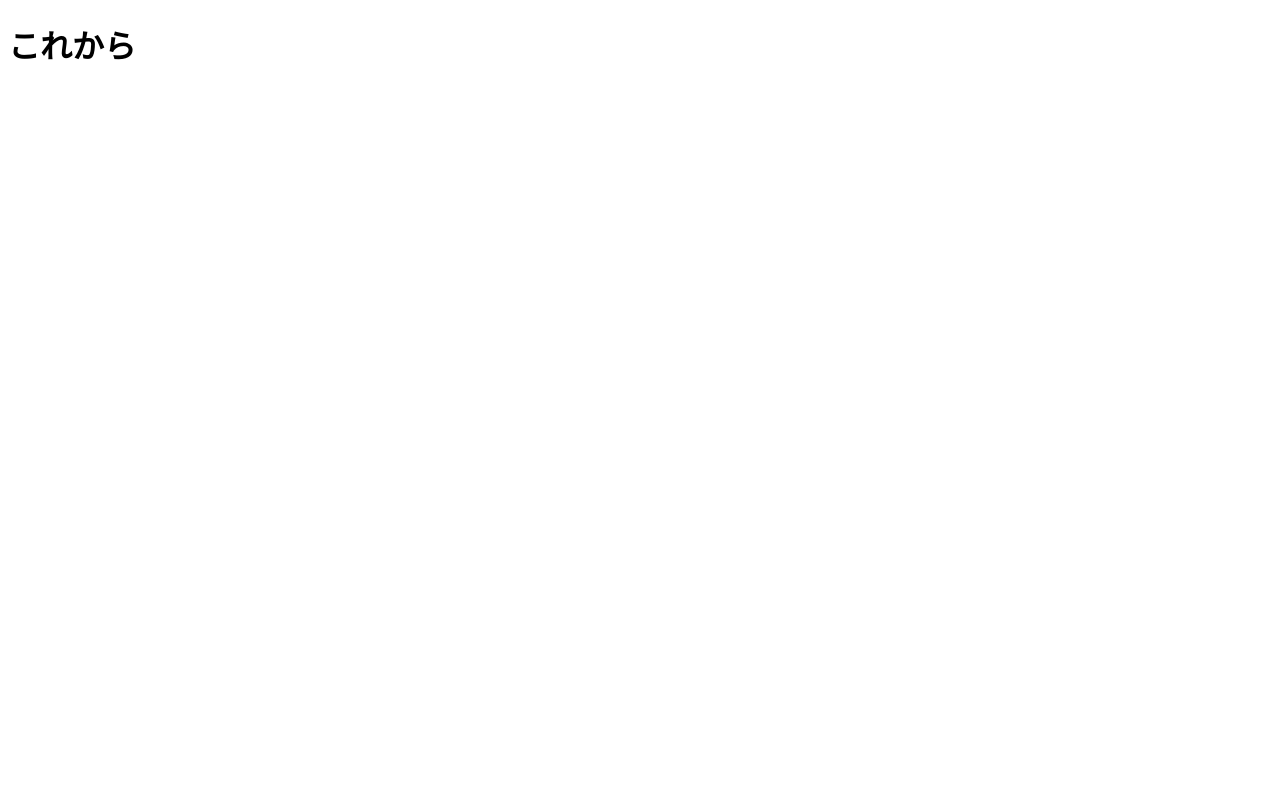
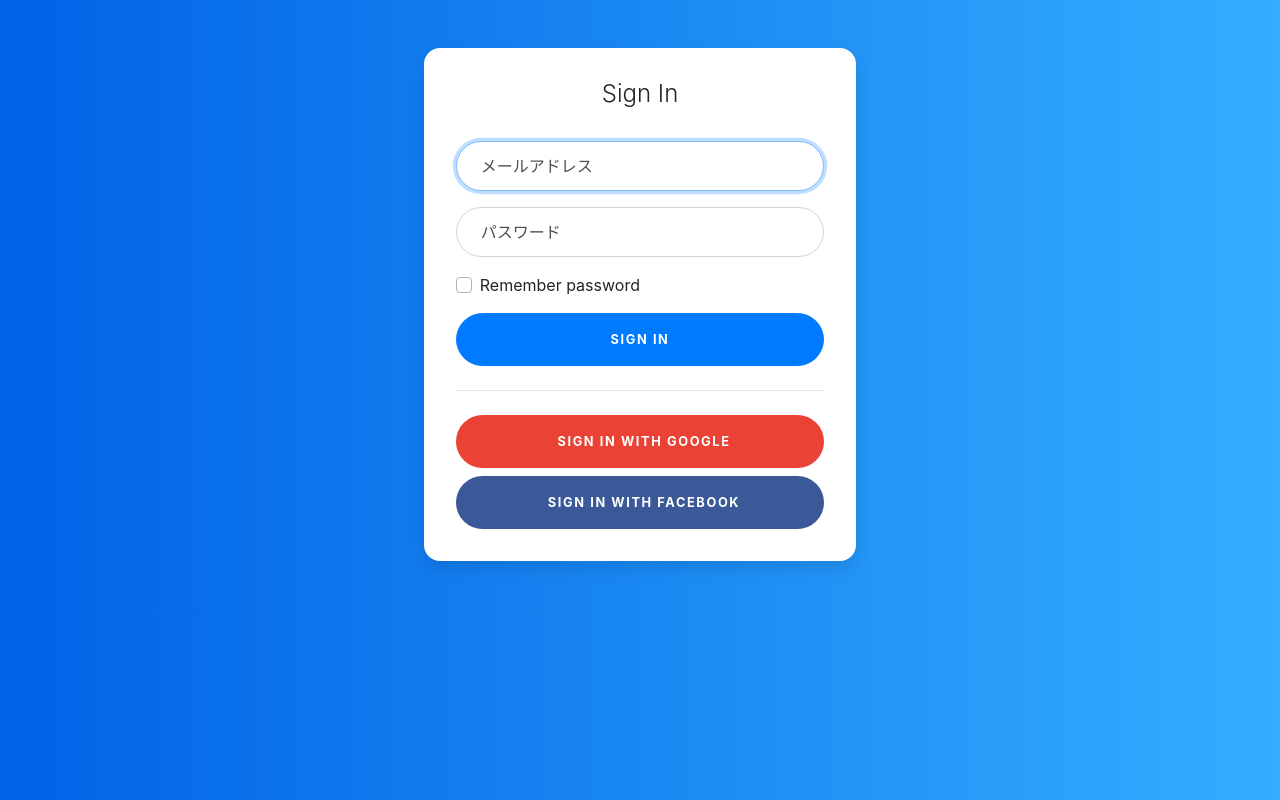
Before and after one commit to takapdayon/login_django, a Django app: page /login/ in a window 1280 px wide. Before the commit the page is almost empty. Run offline with Django 3.2, Linux system fonts and the light colour scheme; some libraries are stand-ins or nearby versions.

Commit message:
ローカルログイン機能実装

```diff
--- a/loginjango/settings.py
+++ b/loginjango/settings.py
@@ -136,6 +136,10 @@ USE_TZ = True
 
 STATIC_URL = '/static/'
 
+STATICFILES_DIRS = (
+    BASE_DIR / 'static',
+)
+
 LOGIN_URL = 'accounts:login'
-LOGIN_REDIRECT_URL = 'home'
+LOGIN_REDIRECT_URL = 'accounts:home'
 LOGOUT_REDIRECT_URL = 'accounts:login'
--- /dev/null
+++ b/static/css/style.css
@@ -0,0 +1,110 @@
+:root {
+  --input-padding-x: 1.5rem;
+  --input-padding-y: .75rem;
+}
+
+body {
+  background: #007bff;
+  background: linear-gradient(to right, #0062E6, #33AEFF);
+}
+
+.card-signin {
+  border: 0;
+  border-radius: 1rem;
+  box-shadow: 0 0.5rem 1rem 0 rgba(0, 0, 0, 0.1);
+}
+
+.card-signin .card-title {
+  margin-bottom: 2rem;
+  font-weight: 300;
+  font-size: 1.5rem;
+}
+
+.card-signin .card-body {
+  padding: 2rem;
+}
+
+.form-signin {
+  width: 100%;
+}
+
+.btn {
+  font-size: 80%;
+  border-radius: 5rem;
+  letter-spacing: .1rem;
+  font-weight: bold;
+  padding: 1rem;
+  transition: all 0.2s;
+}
+
+.form-label-group {
+  position: relative;
+  margin-bottom: 1rem;
+}
+
+.form-label-group input {
+  height: auto;
+  border-radius: 2rem;
+}
+
+.form-label-group>input,
+.form-label-group>label {
+  padding: var(--input-padding-y) var(--input-padding-x);
+}
+
+.form-label-group>label {
+  position: absolute;
+  top: 0;
+  left: 0;
+  display: block;
+  width: 100%;
+  margin-bottom: 0;
+  /* Override default `<label>` margin */
+  line-height: 1.5;
+  color: #495057;
+  border: 1px solid transparent;
+  border-radius: .25rem;
+  transition: all .1s ease-in-out;
+}
+
+.form-label-group input::-webkit-input-placeholder {
+  color: transparent;
+}
+
+.form-label-group input:-ms-input-placeholder {
+  color: transparent;
+}
+
+.form-label-group input::-ms-input-placeholder {
+  color: transparent;
+}
+
+.form-label-group input::-moz-placeholder {
+  color: transparent;
+}
+
+.form-label-group input::placeholder {
+  color: transparent;
+}
+
+.form-label-group input:not(:placeholder-shown) {
+  padding-top: calc(var(--input-padding-y) + var(--input-padding-y) * (2 / 3));
+  padding-bottom: calc(var(--input-padding-y) / 3);
+}
+
+.form-label-group input:not(:placeholder-shown)~label {
+  padding-top: calc(var(--input-padding-y) / 3);
+  padding-bottom: calc(var(--input-padding-y) / 3);
+  font-size: 12px;
+  color: #777;
+}
+
+.btn-google {
+  color: white;
+  background-color: #ea4335;
+}
+
+.btn-facebook {
+  color: white;
+  background-color: #3b5998;
+}
--- a/templates/base.html
+++ b/templates/base.html
@@ -1,9 +1,15 @@
+{% load static %}
 <!DOCTYPE html>
 <html lang="{{ LANGUAGE_CODE|default:"ja-jp" }}">
 <head>
     <meta charset="UTF-8">
     <title>{% block title %}{% endblock %}</title>
     <meta name="viewport" content="width=device-width, initial-scale=1, shrink-to-fit=no">
+    <link rel="stylesheet" href="https://stackpath.bootstrapcdn.com/bootstrap/4.3.1/css/bootstrap.min.css" integrity="sha384-ggOyR0iXCbMQv3Xipma34MD+dH/1fQ784/j6cY/iJTQUOhcWr7x9JvoRxT2MZw1T" crossorigin="anonymous">
+    <link rel="stylesheet" href="{% static 'css/style.css' %}">
+    <script src="https://code.jquery.com/jquery-3.3.1.slim.min.js" integrity="sha384-q8i/X+965DzO0rT7abK41JStQIAqVgRVzpbzo5smXKp4YfRvH+8abtTE1Pi6jizo" crossorigin="anonymous"></script>
+    <script src="https://cdnjs.cloudflare.com/ajax/libs/popper.js/1.14.7/umd/popper.min.js" integrity="sha384-UO2eT0CpHqdSJQ6hJty5KVphtPhzWj9WO1clHTMGa3JDZwrnQq4sF86dIHNDz0W1" crossorigin="anonymous"></script>
+    <script src="https://stackpath.bootstrapcdn.com/bootstrap/4.3.1/js/bootstrap.min.js" integrity="sha384-JjSmVgyd0p3pXB1rRibZUAYoIIy6OrQ6VrjIEaFf/nJGzIxFDsf4x0xIM+B07jRM" crossorigin="anonymous"></script>
 </head>
 <body>
     <main class="container">
--- a/templates/home.html
+++ b/templates/home.html
@@ -1,5 +1,6 @@
 {% extends "base.html" %}
+{% load static %}
 {% block title %}これから{% endblock title %}
 {% block content %}
-    <h1>これから</h1>
+    <a class="lead" href="{% url 'accounts:logout' %}">Logout</a>
 {% endblock content %}
--- a/templates/login.html
+++ b/templates/login.html
@@ -1,5 +1,38 @@
 {% extends "base.html" %}
+{% load static %}
 {% block title %}これから{% endblock title %}
 {% block content %}
-    <h1>これから</h1>
+<!-- This snippet uses Font Awesome 5 Free as a dependency. You can download it at fontawesome.io! -->
+  <div class="container">
+    <div class="row">
+      <div class="col-sm-9 col-md-7 col-lg-5 mx-auto">
+        <div class="card card-signin my-5">
+          <div class="card-body">
+            <h5 class="card-title text-center">Sign In</h5>
+            <form class="form-signin" method="POST">
+            {% csrf_token %}
+              <div class="form-label-group">
+                <input id="inputusername" name="username" class="form-control" placeholder="Email address" required autofocus>
+                <label for="inputusername">メールアドレス</label>
+              </div>
+
+              <div class="form-label-group">
+                <input type="password" name="password" id="inputPassword" class="form-control" placeholder="Password" required>
+                <label for="inputPassword">パスワード</label>
+              </div>
+
+              <div class="custom-control custom-checkbox mb-3">
+                <input type="checkbox" class="custom-control-input" id="customCheck1">
+                <label class="custom-control-label" for="customCheck1">Remember password</label>
+              </div>
+              <button class="btn btn-lg btn-primary btn-block text-uppercase" type="submit">Sign in</button>
+              <hr class="my-4">
+            </form>
+          <button href="{% url 'social:begin' 'google-oauth2' %}" class="btn btn-lg btn-google btn-block text-uppercase"><i class="fab fa-google mr-2"></i> Sign in with Google</button>
+          <button class="btn btn-lg btn-facebook btn-block text-uppercase"><i class="fab fa-facebook-f mr-2"></i> Sign in with Facebook</button>
+          </div>
+        </div>
+      </div>
+    </div>
+  </div>
 {% endblock content %}
```
Also changed, not shown: README.md.
